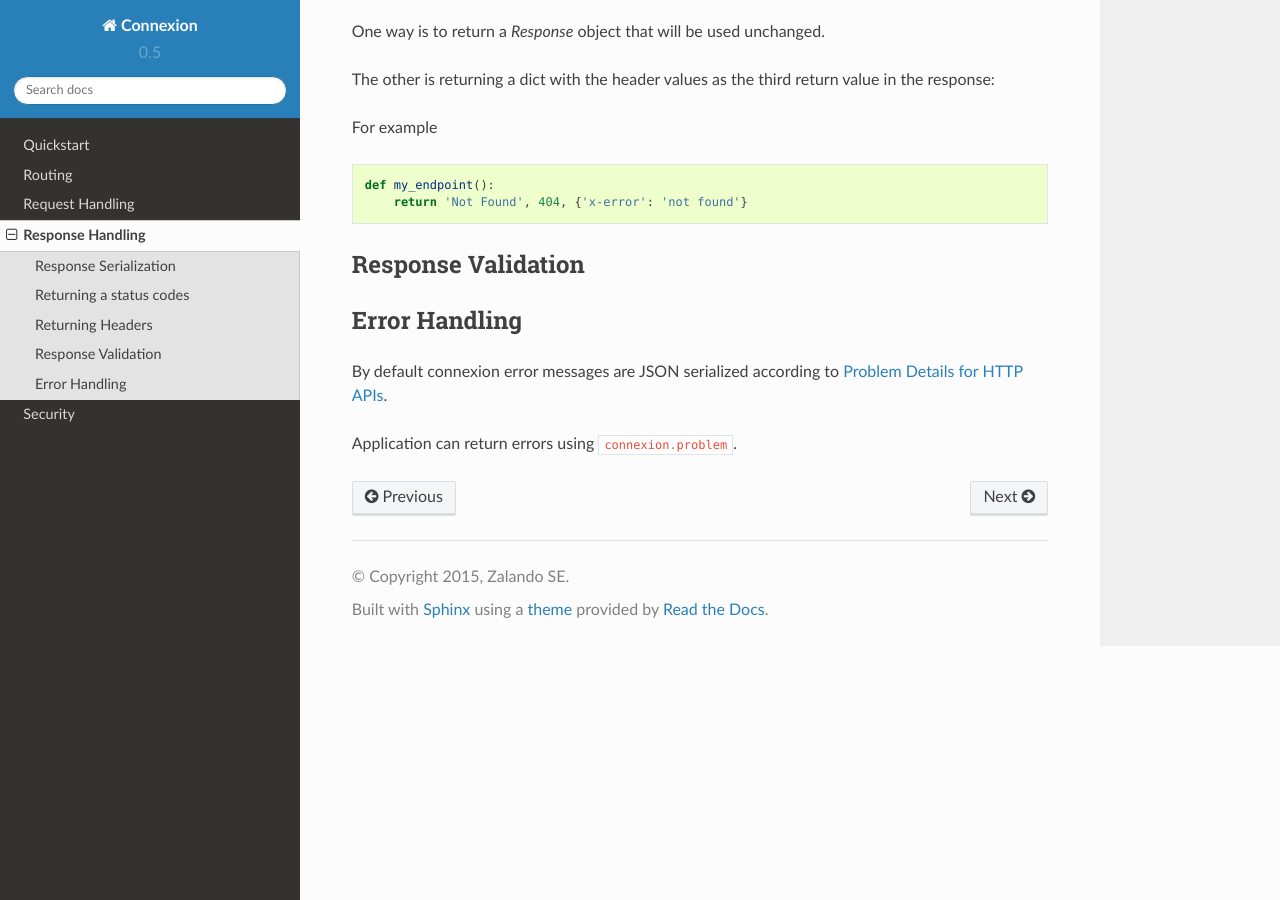
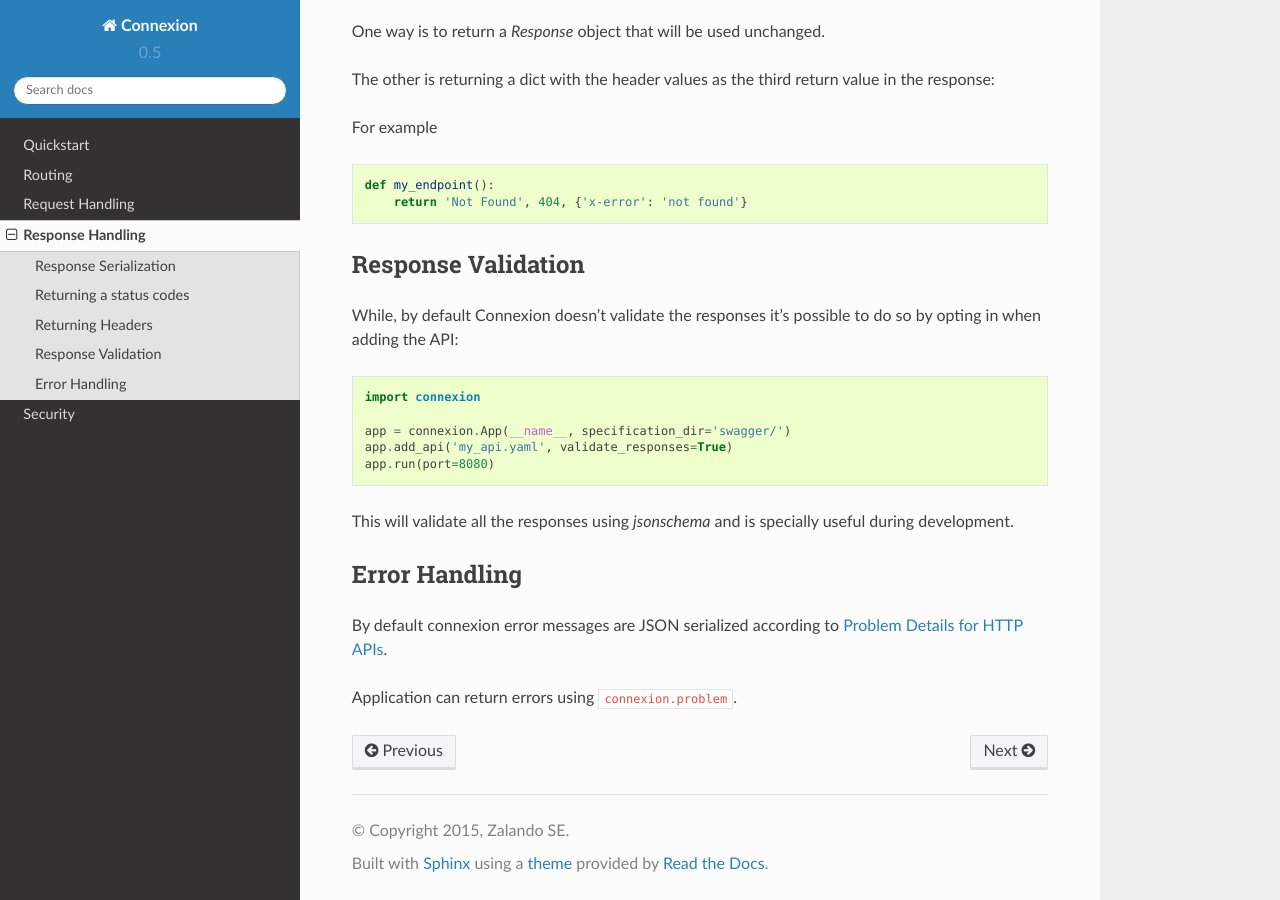
Before and after one commit to spec-first/connexion, a Sphinx documentation site: the page built from docs/response.rst, in a window 1280 px wide and 900 px high, scrolled down 799 px. Built offline with Sphinx 7.4.7 and the Read the Docs theme 2.0.0, drawn with Linux system fonts in a browser that asks for light colours.

Commit message:
#78 Document response validation

```diff
--- a/docs/response.rst
+++ b/docs/response.rst
@@ -44,6 +44,19 @@ For example
 
 Response Validation
 -------------------
+While, by default Connexion doesn't validate the responses it's possible to
+do so by opting in when adding the API:
+
+.. code-block:: python
+
+    import connexion
+
+    app = connexion.App(__name__, specification_dir='swagger/')
+    app.add_api('my_api.yaml', validate_responses=True)
+    app.run(port=8080)
+
+This will validate all the responses using `jsonschema` and is specially useful
+during development.
 
 Error Handling
 --------------
```
